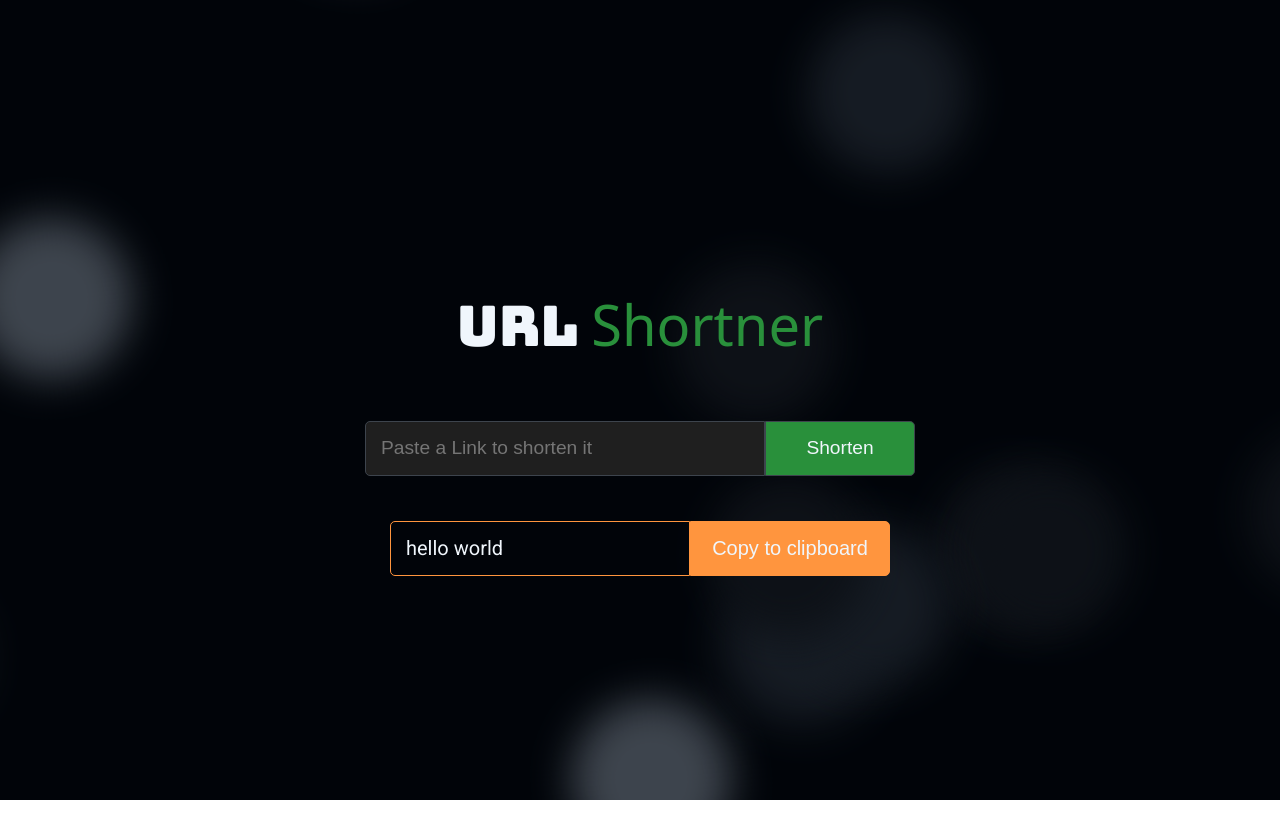
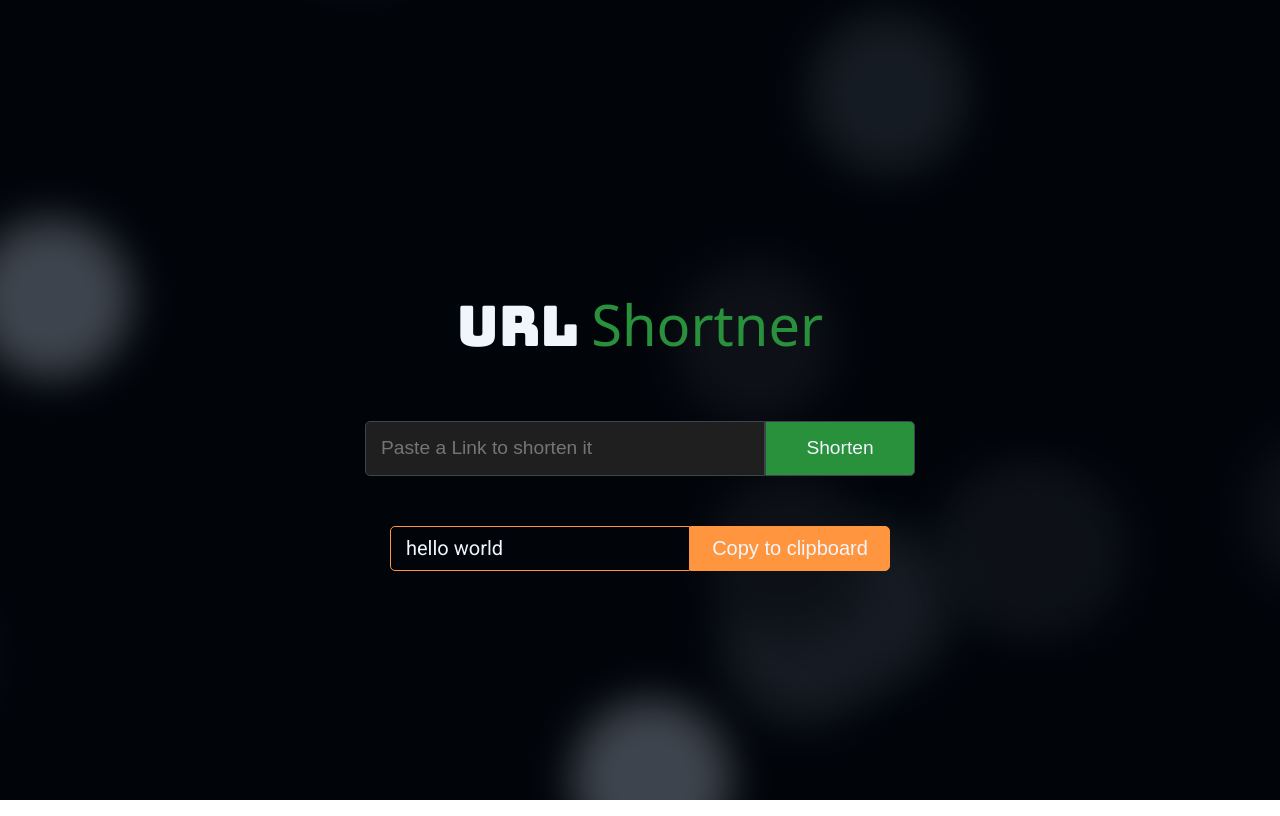
Before and after one commit to SujitInWeb/URL-Shortner, a React (Vite) app in the folder project-url/: page / in a window 1280 px wide. Built offline with nearby package versions, Linux system fonts and the light colour scheme; a web font is replaced by a local one.

Commit message:
worked on some styling

```diff
--- a/project-url/src/index.css
+++ b/project-url/src/index.css
@@ -82,7 +82,7 @@
     align-items: center;
     margin:0;
     box-sizing: border-box;
-    height: 55px;
+    height: 45px;
     padding: 15px;
     font-size: 1.25rem;
 }
```
